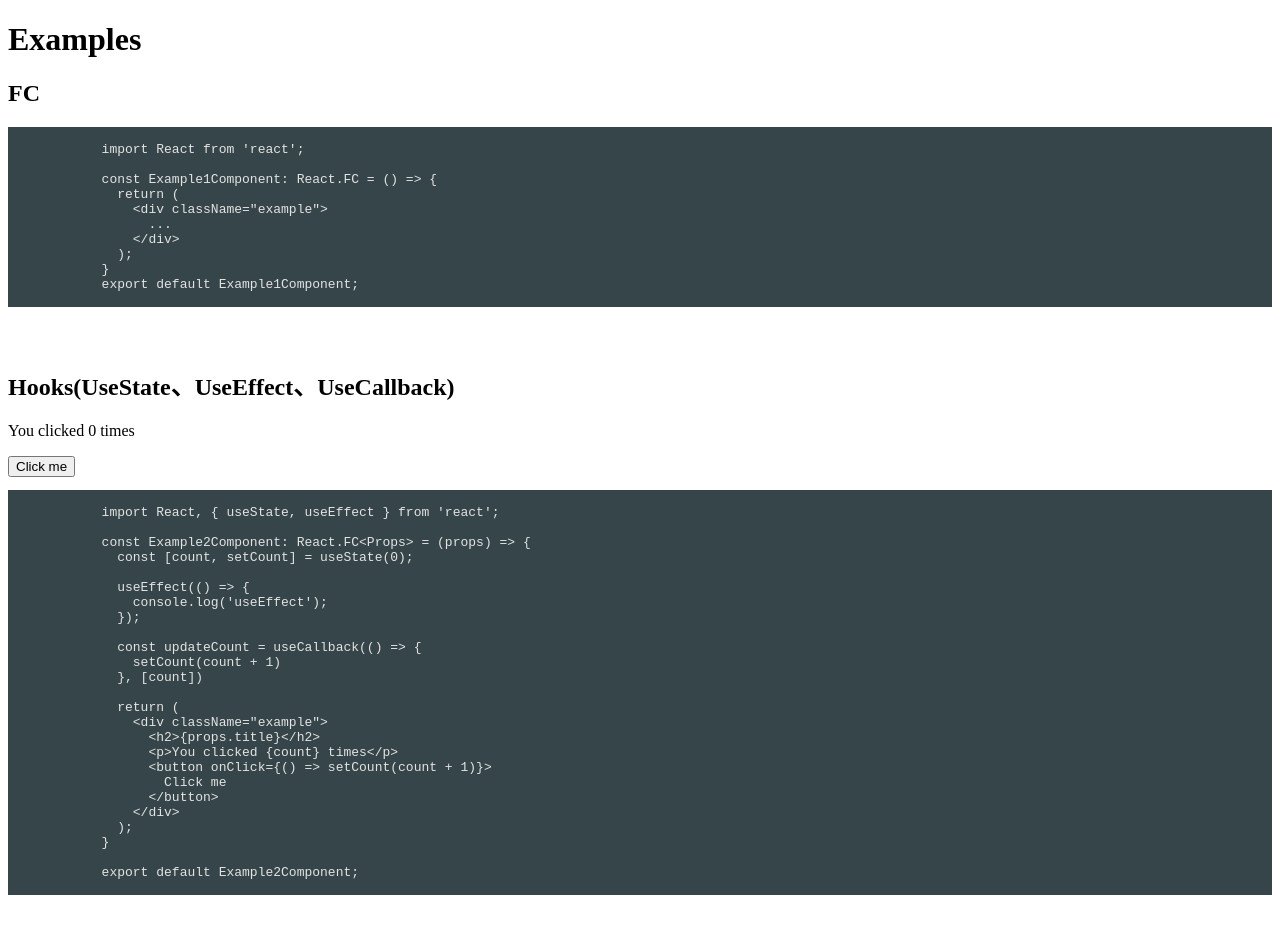
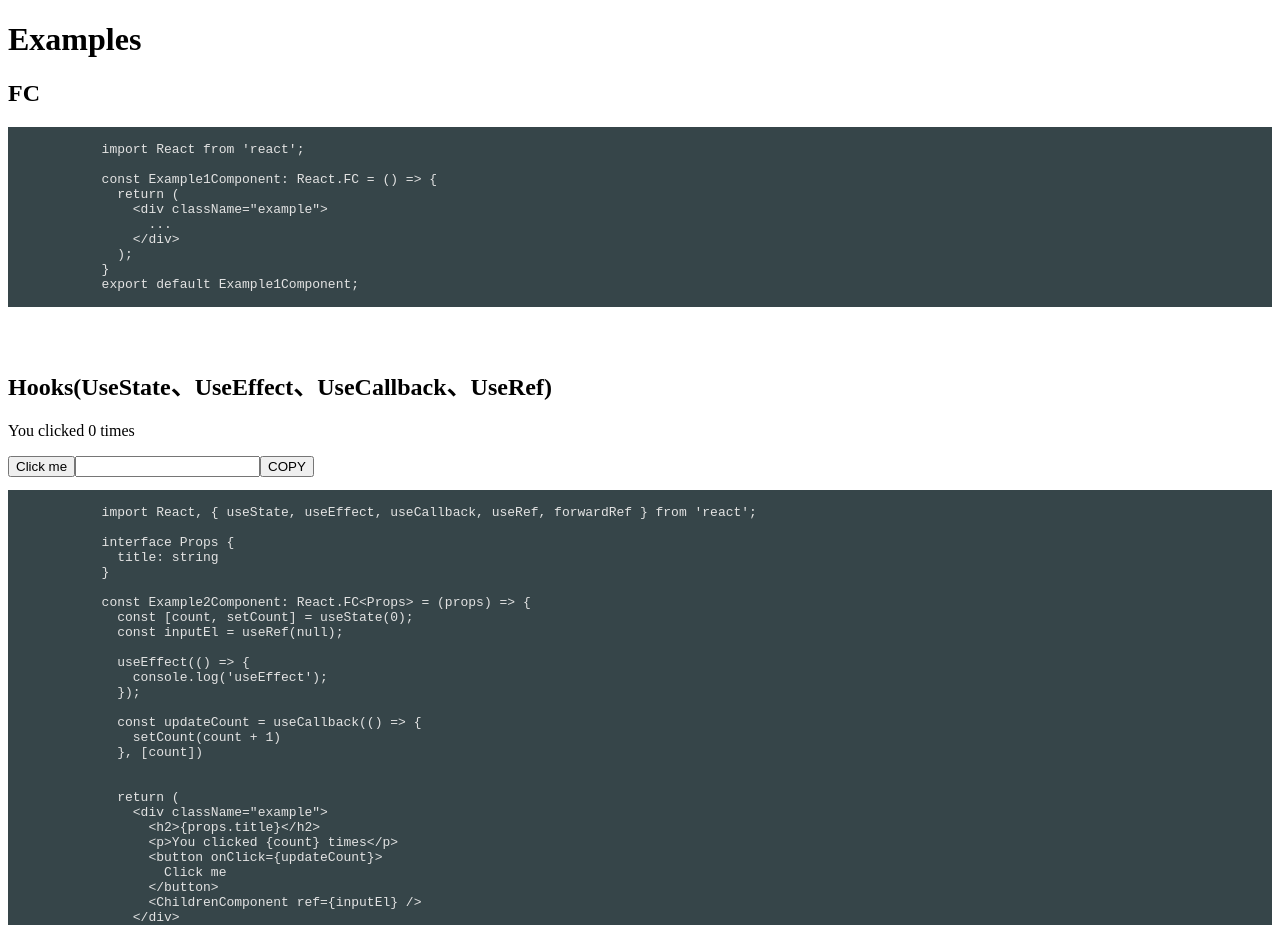
Before and after one commit to jochouen/react-typescript, a React app: page / in a window 1280 px wide. Shown: the top 925 px of the page. Built offline with nearby package versions, Linux system fonts and the light colour scheme.

Commit message:
react typescript test

```diff
--- a/src/app/app.tsx
+++ b/src/app/app.tsx
@@ -14,7 +14,7 @@ const App = () => {
     <div>
       <h1>Examples</h1>
       <Example1Component />
-      <Example2Component title="Hooks(UseState、UseEffect、UseCallback)" />
+      <Example2Component title="Hooks(UseState、UseEffect、UseCallback、UseRef)" />
       <Example3Component />
       <Example7Component />
       <Example4Component title="Class Base(Props、State、ライフサイクル)" />
--- a/src/app/components/Example2Component.tsx
+++ b/src/app/components/Example2Component.tsx
@@ -1,4 +1,4 @@
-import React, { useState, useEffect, useCallback } from 'react';
+import React, { useState, useEffect, useCallback, useRef, forwardRef } from 'react';
 
 interface Props {
   title: string
@@ -6,6 +6,7 @@ interface Props {
 
 const Example2Component: React.FC<Props> = (props) => {
   const [count, setCount] = useState(0);
+  const inputEl = useRef(null);
 
   useEffect(() => {
     console.log('useEffect');
@@ -23,13 +24,19 @@ const Example2Component: React.FC<Props> = (props) => {
       <button onClick={updateCount}>
         Click me
       </button>
+      <ChildrenComponent ref={inputEl} />
       <pre>
         <code>
           {`
-            import React, { useState, useEffect } from 'react';
+            import React, { useState, useEffect, useCallback, useRef, forwardRef } from 'react';
+
+            interface Props {
+              title: string
+            }
 
             const Example2Component: React.FC<Props> = (props) => {
               const [count, setCount] = useState(0);
+              const inputEl = useRef(null);
 
               useEffect(() => {
                 console.log('useEffect');
@@ -39,16 +46,31 @@ const Example2Component: React.FC<Props> = (props) => {
                 setCount(count + 1)
               }, [count])
 
+
               return (
                 <div className="example">
                   <h2>{props.title}</h2>
                   <p>You clicked {count} times</p>
-                  <button onClick={() => setCount(count + 1)}>
+                  <button onClick={updateCount}>
                     Click me
                   </button>
+                  <ChildrenComponent ref={inputEl} />
                 </div>
               );
             }
+
+            const ChildrenComponent = forwardRef<HTMLInputElement>((props, ref) => {
+              const copyText = () => {
+                document.execCommand('copy');
+                alert('クリップボードにコピーしました:' + ref['current'].value);
+              }
+              return (
+                <>
+                  <input type="text" ref={ref}/>
+                  <button onClick={copyText}>COPY</button>
+                </>
+              )
+            })
 
             export default Example2Component;
           `}
@@ -58,4 +80,17 @@ const Example2Component: React.FC<Props> = (props) => {
   );
 }
 
+const ChildrenComponent = forwardRef<HTMLInputElement>((props, ref) => {
+  const copyText = () => {
+    document.execCommand('copy');
+    alert(`クリップボードにコピーしました: ${ref['current'].value}`);
+  }
+  return (
+    <>
+      <input type="text" ref={ref}/>
+      <button onClick={copyText}>COPY</button>
+    </>
+  )
+})
+
 export default Example2Component;
```
